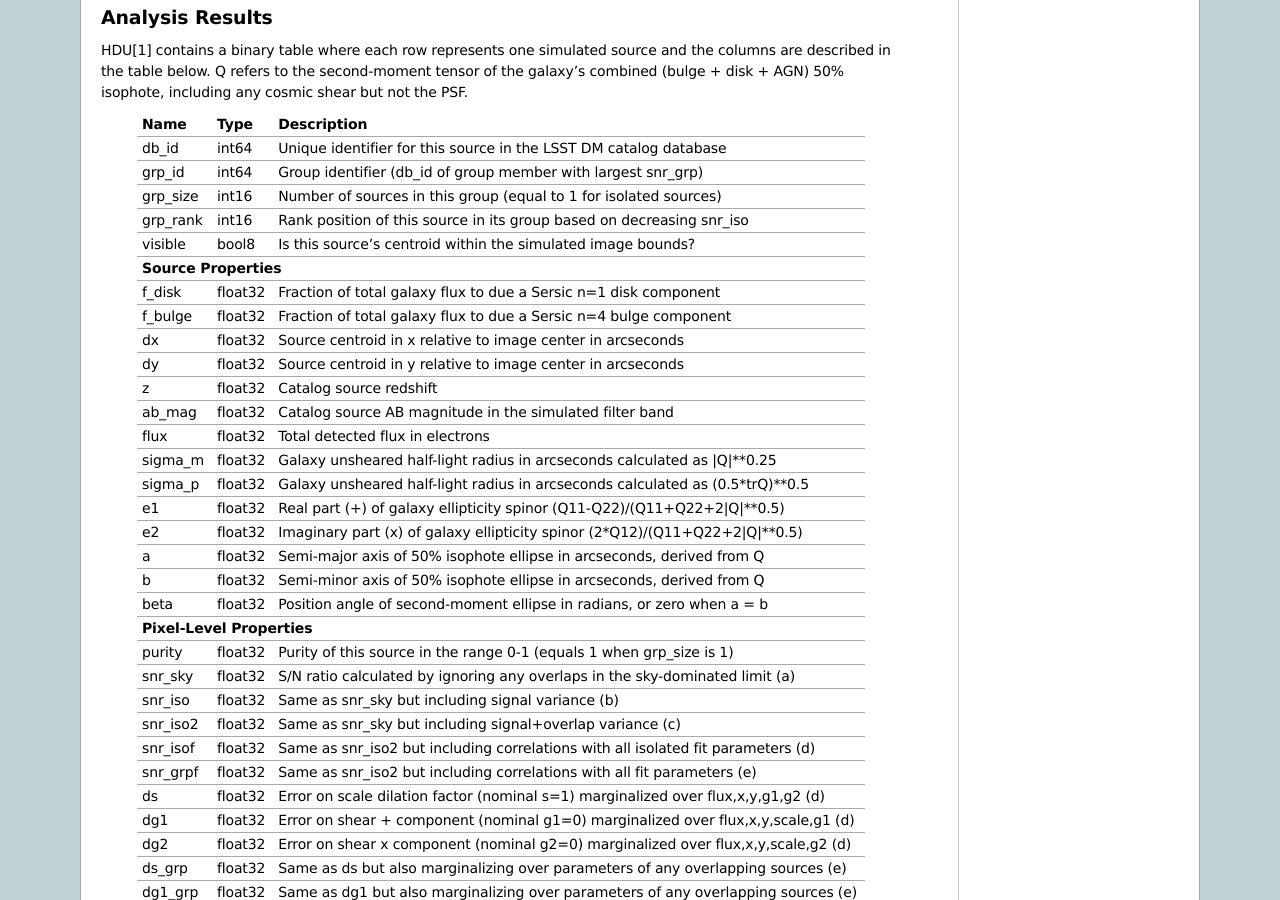
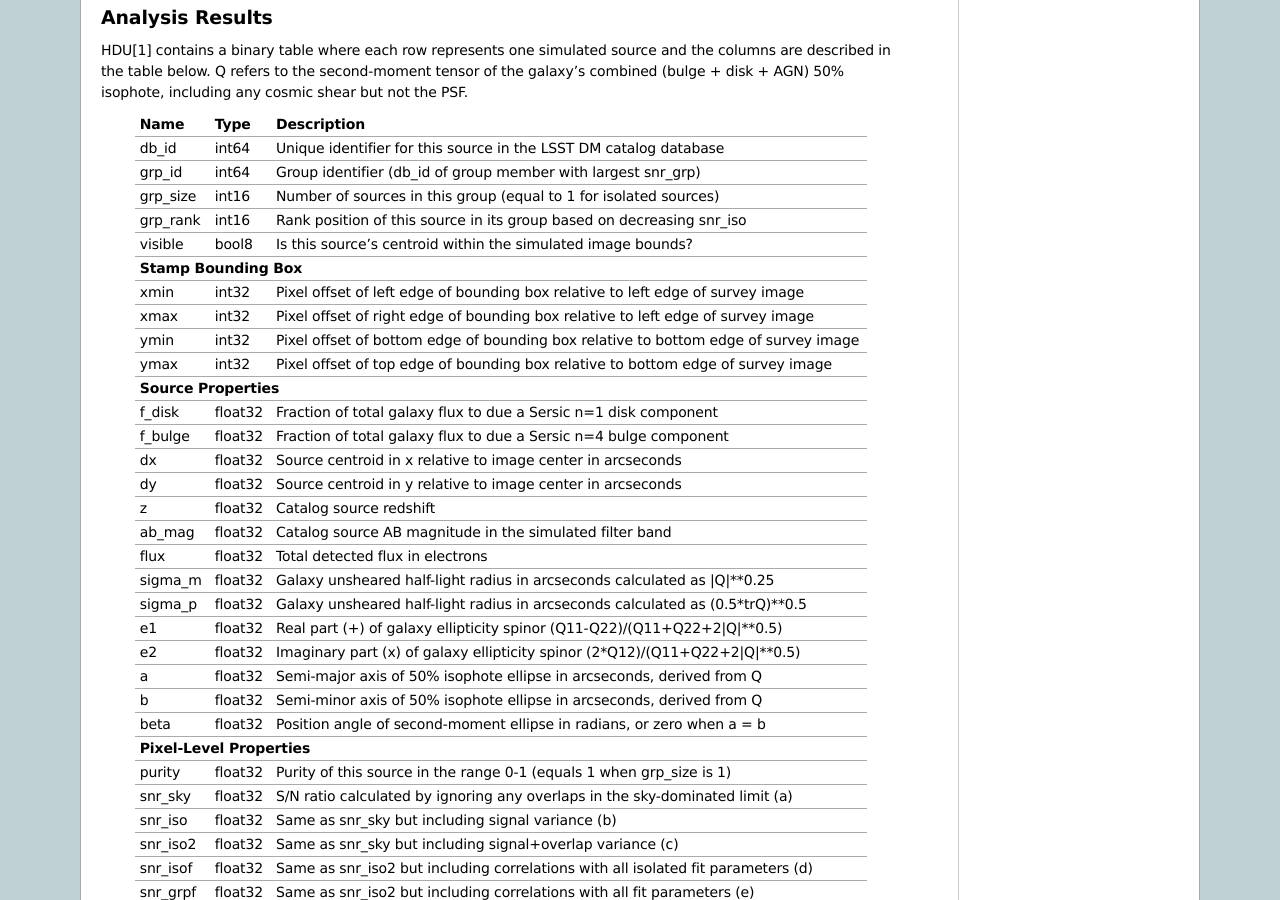
Before and after one commit to LSSTDESC/WeakLensingDeblending, a Sphinx documentation site: the page built from docs/output.rst, in a window 1280 px wide and 900 px high, scrolled down 596 px. Built offline with Sphinx 7.4.7, drawn with Linux system fonts in a browser that asks for light colours.

Commit message:
Add stamp bounding box parameters to analysis results table

```diff
--- a/docs/output.rst
+++ b/docs/output.rst
@@ -43,6 +43,13 @@ grp_id   int64   Group identifier (db_id of group member with largest snr_grp)
 grp_size int16   Number of sources in this group (equal to 1 for isolated sources)
 grp_rank int16   Rank position of this source in its group based on decreasing snr_iso
 visible  bool8   Is this source's centroid within the simulated image bounds?
+-------- ------- ------------------------------------------------------------------------------------
+**Stamp Bounding Box**
+-----------------------------------------------------------------------------------------------------
+xmin     int32   Pixel offset of left edge of bounding box relative to left edge of survey image
+xmax     int32   Pixel offset of right edge of bounding box relative to left edge of survey image
+ymin     int32   Pixel offset of bottom edge of bounding box relative to bottom edge of survey image
+ymax     int32   Pixel offset of top edge of bounding box relative to bottom edge of survey image
 -------- ------- ------------------------------------------------------------------------------------
 **Source Properties**
 -----------------------------------------------------------------------------------------------------
```
Also changed, not shown: 1 other file.
